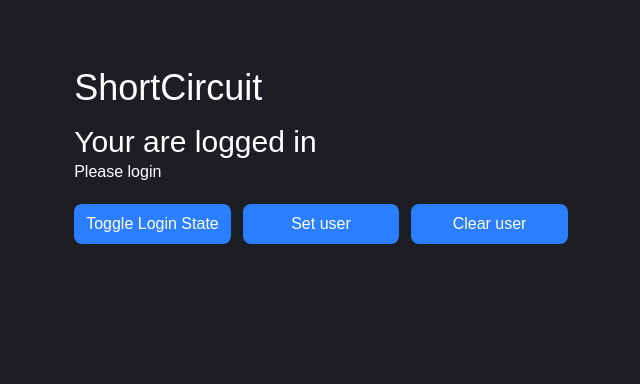
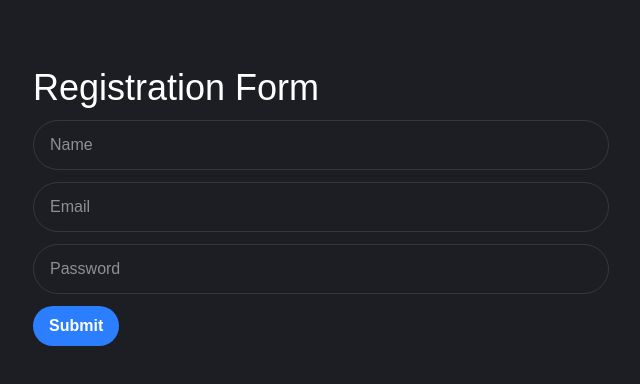
Before and after one commit to AkkalDhami/REACT-JS, a React (Vite) app in the folder 01-Intro-to-React/: page / in a window 1280 px wide. Shown: the top 384 px of the page, without its empty margins (319-959 px from the left). Built offline with nearby package versions, Linux system fonts and the light colour scheme.

Commit message:
handling signup form

```diff
--- a/01-Intro-to-React/src/App.jsx
+++ b/01-Intro-to-React/src/App.jsx
@@ -2,6 +2,7 @@
 import Card from "./components/Card";
 import DerivedState from "./components/DerivedState";
 import LiftStateup from "./components/LiftStateup";
+import Registration from "./components/hooks/useState/Registration";
 import ShortCircuit from "./components/ShortCircuit";
 import Todo from "./projects/todo/Todo";
 function App() {
@@ -11,7 +12,8 @@ function App() {
       {/* <DerivedState /> */}
       {/* <LiftStateup /> */}
       {/* <Todo /> */}
-      <ShortCircuit />
+      {/* <ShortCircuit /> */}
+      <Registration />
     </section>
   );
 } //
--- /dev/null
+++ b/01-Intro-to-React/src/components/hooks/useState/Registration.jsx
@@ -0,0 +1,66 @@
+import { useState } from "react";
+
+const Registration = () => {
+  const [user, setUser] = useState({
+    name: "",
+    email: "",
+    password: "",
+  });
+
+  const handleInputChange = (e) => {
+    const { name, value } = e.target;
+    setUser((prev) => {
+      return {
+        ...prev,
+        [name]: value,
+      };
+    });
+  };
+
+  const handleSubmit = (e) => {
+    e.preventDefault();
+    console.log(user);
+    setUser({
+      name: "",
+      email: "",
+      password: "",
+    });
+  };
+
+  return (
+    <div className="max-w-xl mx-auto w-full">
+      <h1 className="text-4xl">Registration Form</h1>
+      <form onSubmit={handleSubmit} className="w-full">
+        <input
+          className="px-4 py-3 border border-zinc-500/30 outline-none focus:border-green-500 w-full mt-3 rounded-full"
+          type="text"
+          name="name"
+          placeholder="Name"
+          id="name"
+          value={user.name} onChange={handleInputChange}
+        />
+        <input
+          className="px-4 py-3 border border-zinc-500/30 outline-none focus:border-green-500 w-full mt-3 rounded-full"
+          type="text"
+          name="email"
+          placeholder="Email"
+          id="email"
+          value={user.email} onChange={handleInputChange}
+        />
+        <input
+          className="px-4 py-3 border border-zinc-500/30 outline-none focus:border-green-500 w-full mt-3 rounded-full"
+          type="password"
+          name="password"
+          placeholder="Password"
+          id="password"
+          value={user.password} onChange={handleInputChange}
+        />
+        <button className="bg-blue-500 hover:bg-blue-700 text-white font-bold py-2 px-4 mt-3 cursor-pointer rounded-full">
+          Submit
+        </button>
+      </form>
+    </div>
+  );
+};
+
+export default Registration;
```
